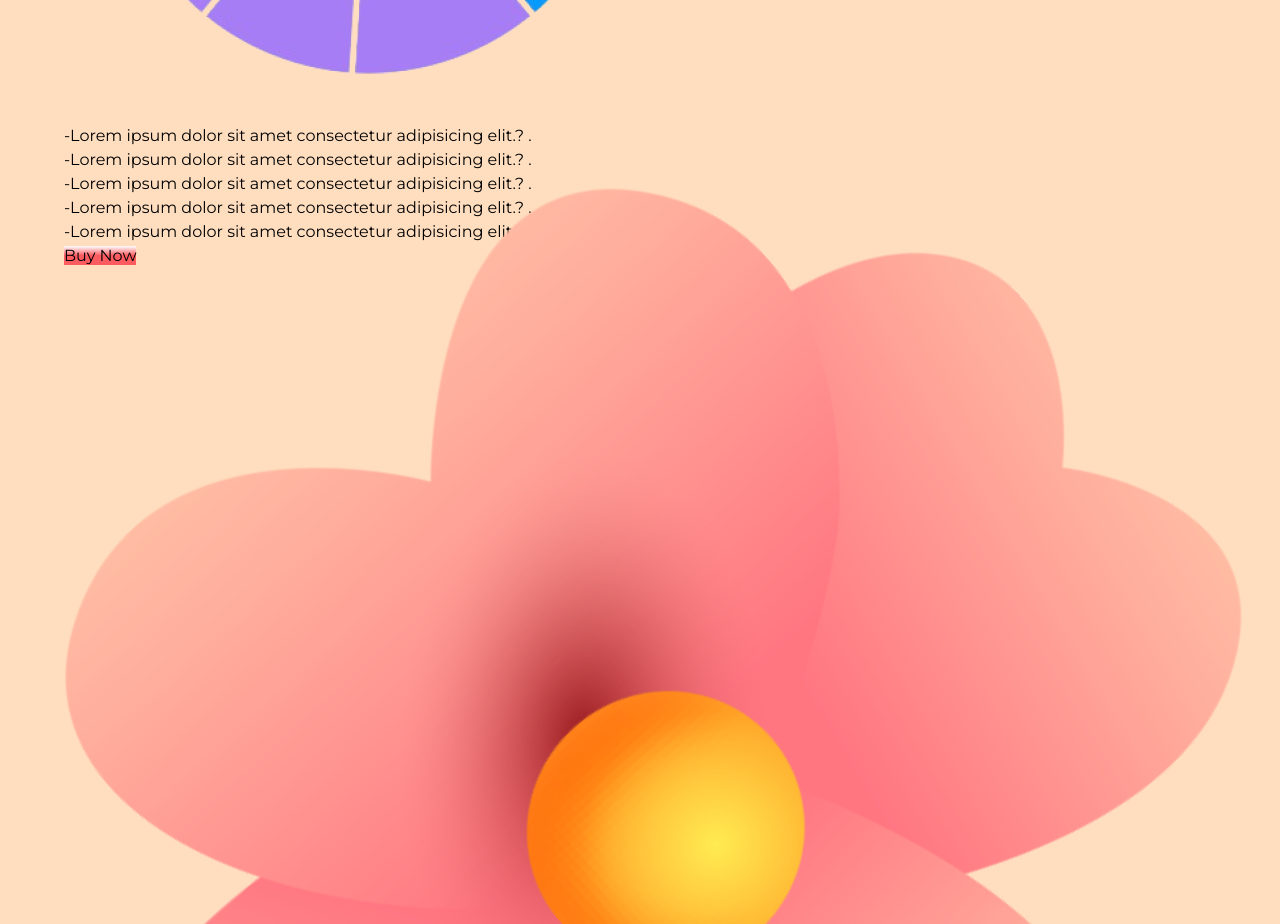
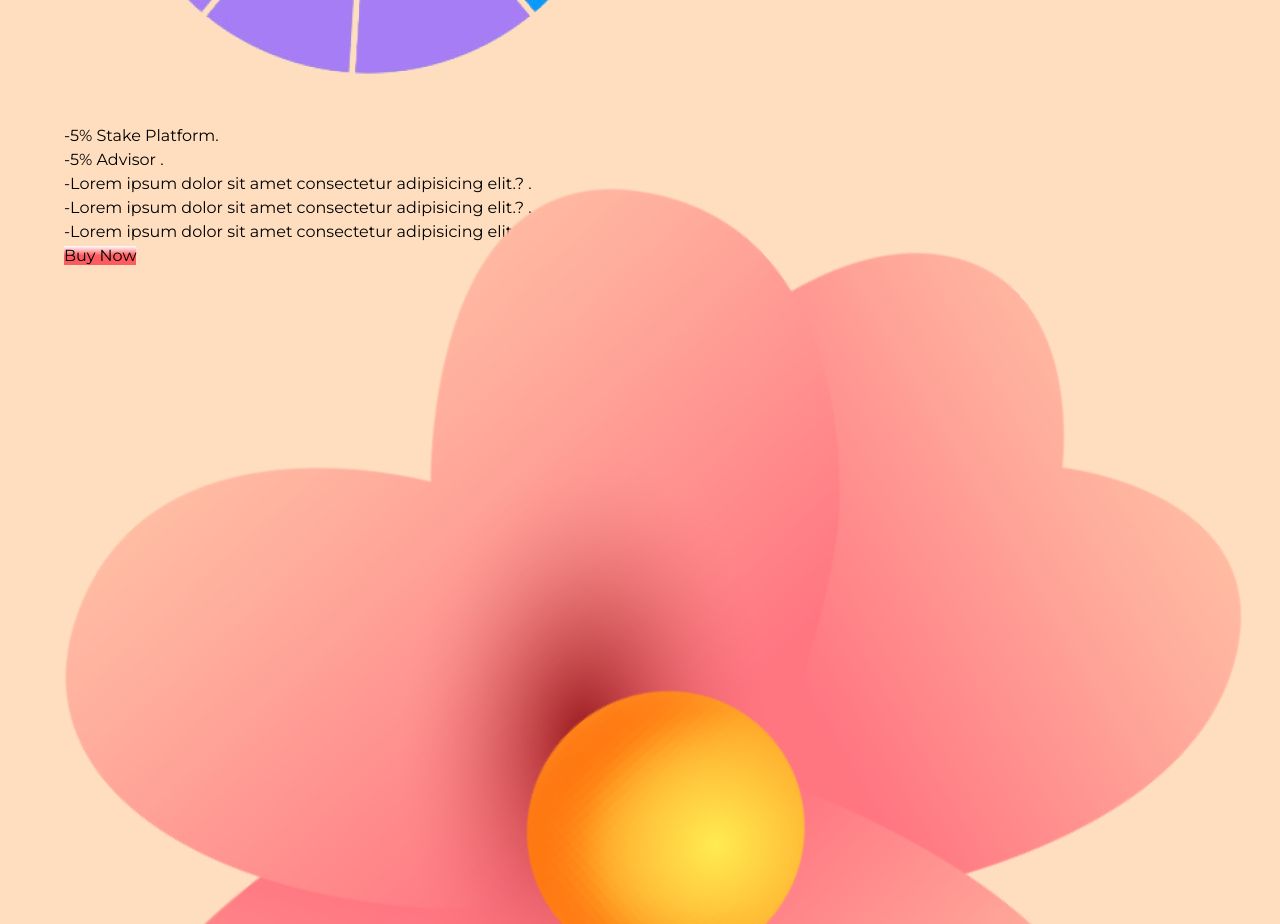
Before and after one commit to noorshanu/noddlebar, a React (Vite) app: page / in a window 1280 px wide. Shown: the part 11020-11944 px from the top of the page. Built offline with nearby package versions, Linux system fonts and the light colour scheme.

Commit message:
Update Token.jsx

```diff
--- a/src/components/Token.jsx
+++ b/src/components/Token.jsx
@@ -23,8 +23,8 @@ function Token() {
             </div>
 
             <div>
-                <p>-Lorem ipsum dolor sit amet consectetur adipisicing elit.? .</p>
-                <p>-Lorem ipsum dolor sit amet consectetur adipisicing elit.? .</p>
+                <p>-5% Stake Platform.</p>
+                <p>-5% Advisor .</p>
 
                 <p>-Lorem ipsum dolor sit amet consectetur adipisicing elit.? .</p>
                 <p>-Lorem ipsum dolor sit amet consectetur adipisicing elit.? .</p>
```
